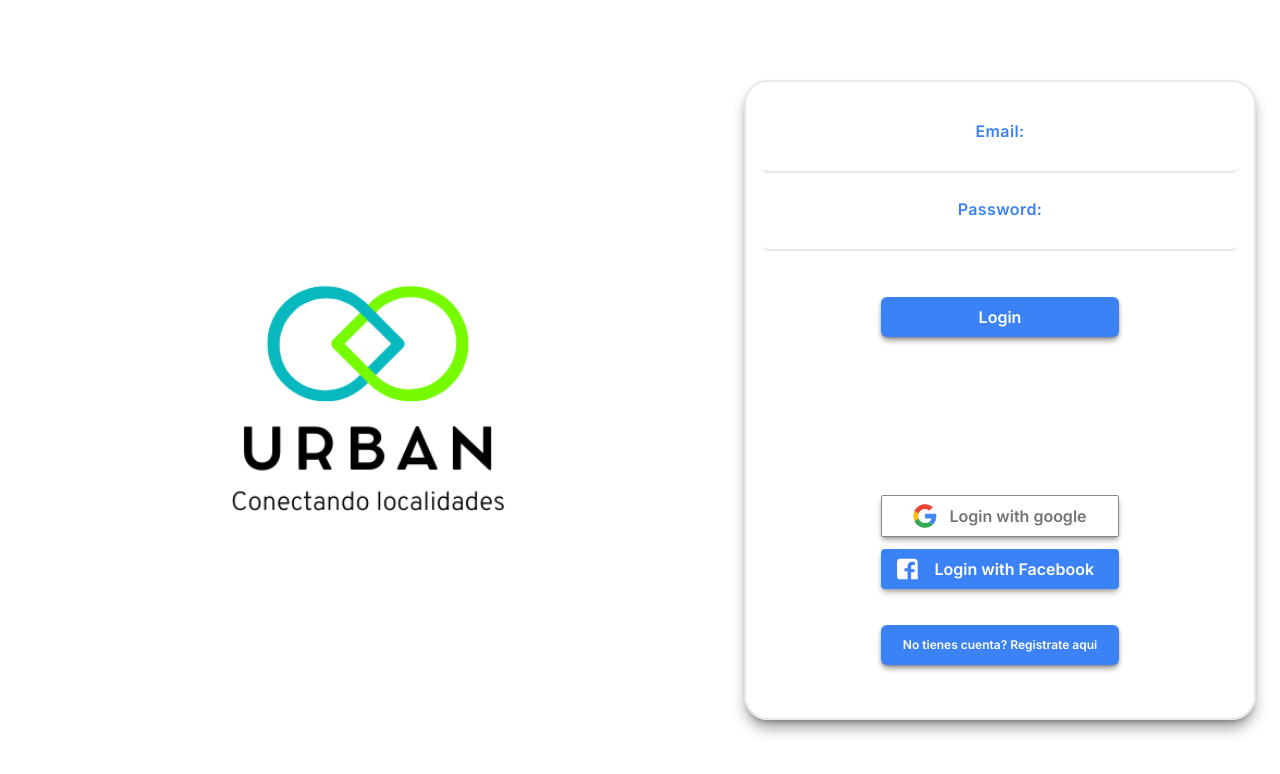
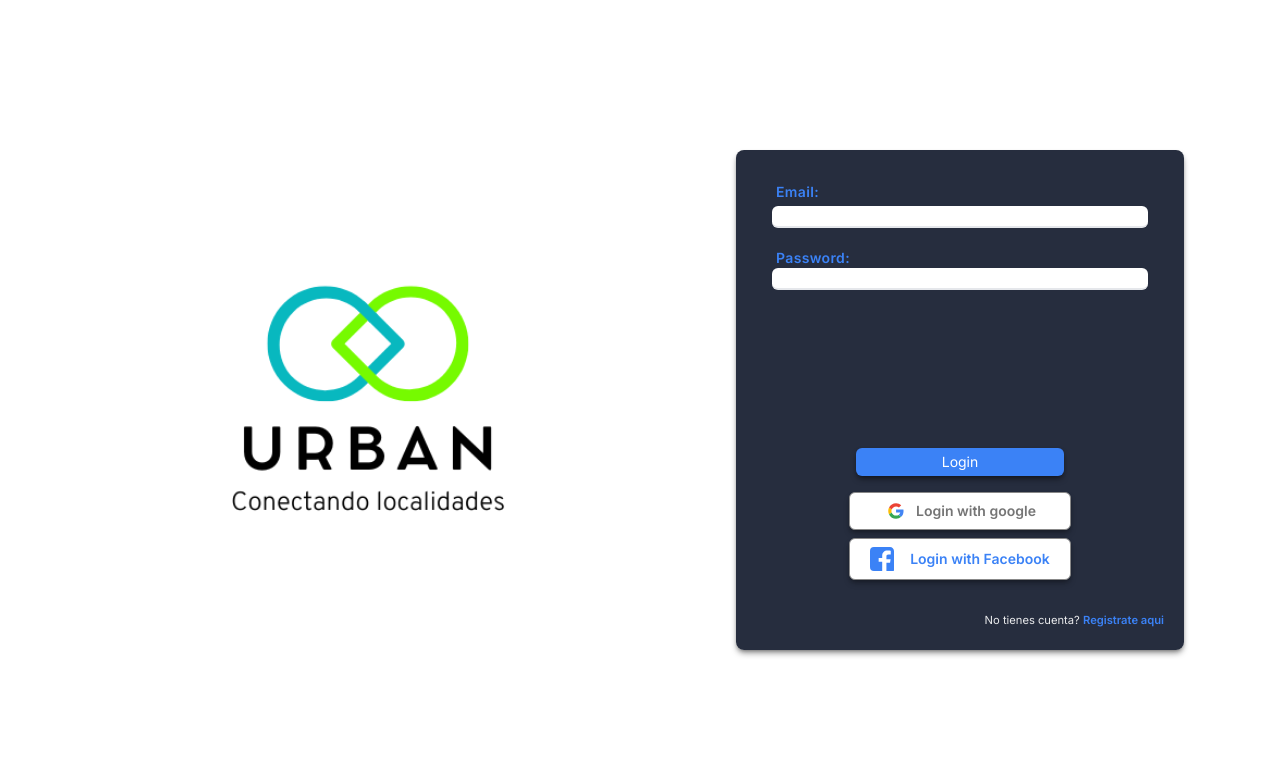
Before and after one commit to pablosecuen/Urban, a Next.js app in the folder client/: page / in a window 1280 px wide. Shown: the top 774 px of the page. Built offline with nearby package versions, Linux system fonts and the light colour scheme.

Commit message:
cambio de estilado ROTUNDO

```diff
--- a/client/components/LoginForm/LoginForm.tsx
+++ b/client/components/LoginForm/LoginForm.tsx
@@ -64,87 +64,102 @@ const LoginForm = ({ isRegister, setIsRegister }: { isRegister: boolean; setIsRe
   return (
     <form
       onSubmit={handleLogin}
-      className="my-8 flex h-[450px] w-4/5 flex-col items-center justify-between rounded-3xl border-2 px-4 pb-4 align-middle shadow-lg shadow-black/40 lg:ml-20 lg:h-4/5 lg:w-4/5"
+      className="relative mx-2 h-[500px] max-w-md rounded-lg bg-slate-900/90 px-4 py-8 text-sm text-white/90 shadow-md shadow-black/40"
     >
-      <div className="flex h-1/2 flex-col items-center justify-center gap-6 ">
+      {/* div que contiene Email y Password */}
+      <div className="flex h-[250px] flex-col gap-5 px-5">
+        {/* email */}
+        <div className="relative">
           <label
-          className={`transition_all relative text-center ${
+            className={`transition_all relative px-1 text-center ${
               errores.messageEmail ? "text-red-500" : ""
             }`}
           >
             Email:
+          </label>
           <input
             type="email"
             name="email"
             value={userData.email}
             onChange={handleInputChange}
-            className={`transition_all mt-1 ${
+            className={`transition_all mt-1 px-2 text-black ${
               errores.messageEmail && "focus-visible:outline-red-500 "
             }`}
           />
           <small
-            className={`transition_all absolute ${
+            className={`transition_all absolute text-right ${
               errores.messageEmail ? "opacity-100" : "opacity-0"
             } -bottom-6 left-0 text-left font-medium text-red-500`}
           >
             {errores.messageEmail}
           </small>
-        </label>
+        </div>
+        {/* password  */}
+        <div className="relative">
           <label
-          className={`relative text-center ${
+            className={`relative px-1 text-center ${
               errores.messagePassword ? "text-red-500" : ""
             } transition_all`}
           >
             Password:
+          </label>
           <input
             type="password"
             name="password"
             value={userData.password}
             onChange={handleInputChange}
-            className={`transition_all mt-1  ${
+            className={`transition_all px-1  text-black ${
               errores.messagePassword && " focus-visible:outline-red-500"
             }`}
           />
           <small
-            className={`transition_all ${
+            className={`transition_all text-right ${
               errores.messagePassword ? "opacity-100" : "opacity-0"
             } absolute -bottom-6 left-0 text-left font-medium text-red-500`}
           >
             {errores.messagePassword}
           </small>
-        </label>
         </div>
-      <div className="flex h-1/2 flex-col items-center justify-between align-middle ">
-        <button className="mx-auto mt-2 w-1/2 py-2 font-semibold" onClick={handleLogin}>
+      </div>
+      {/* div que contiene boton de login  */}
+      <div className="py-4 text-center">
+        <button className="mx-auto w-1/2" onClick={handleLogin}>
           Login
         </button>
       </div>
-      <div className="flex h-1/2 flex-col items-center justify-between align-middle ">
+
       {/* <button onClick={handleRegisterClick}>Apple Id</button> */}
-        <div className="flex w-1/2 flex-col items-center justify-center gap-3">
+
+      <div className="mx-auto flex w-4/5 flex-col gap-2">
         <Link
-            className=" flex  items-center justify-center gap-3 whitespace-nowrap rounded-sm border border-[#888] bg-white py-2 font-semibold text-[#757575] shadow-md shadow-black/30"
+          className="mx-auto flex w-2/3 items-center justify-center gap-2 rounded-md border border-[#888] bg-white py-2  font-semibold text-[#757575] shadow-md shadow-black/30"
           href="http://localhost:3000/login/auth/google"
           rel="noopener noreferrer"
         >
-            <Google width="24" height="24" />
+          <Google width="16" height="16" />
           Login with google
         </Link>
-          <button className="bg-blue-700 hover:bg-blue-800 flex items-center whitespace-nowrap rounded px-4 py-2 font-semibold text-white shadow-md  shadow-black/30">
+        <Link
+          className="mx-auto flex w-2/3 items-center justify-center gap-2 rounded-md border border-[#888] bg-white py-2  font-semibold text-blue shadow-md shadow-black/30"
+          href="http://localhost:3000/login/auth/google"
+          rel="noopener noreferrer"
+        >
           <svg className="mr-2 h-6 w-6 fill-current" viewBox="0 0 24 24">
             <path d="M20.02 0H3.98A3.98 3.98 0 0 0 0 3.98v16.04A3.98 3.98 0 0 0 3.98 24h8.22v-9.29H8.65v-3.62h3.55V9.02c0-3.52 2.14-5.44 5.28-5.44 1.54 0 2.87.12 3.26.18v3.66l-2.23.001c-1.75 0-2.09.83-2.09 2.05v2.69h4.19l-.55 3.62h-3.64V24h7.12A3.98 3.98 0 0 0 24 20.02V3.98C24 1.78 22.2 0 20.02 0z" />
           </svg>
-            <span>Login with Facebook</span>
-          </button>
-          <button
-            className="py-3 text-xs font-semibold lg:mx-auto lg:mt-6"
+          Login with Facebook
+        </Link>
+      </div>
+      <small className="absolute bottom-5 right-5 block pt-2 text-right">
+        No tienes cuenta?{" "}
+        <span
           onClick={handleRegisterClick}
+          className="font-semibold text-blue hover:cursor-pointer hover:underline"
         >
-            <p>No tienes cuenta? Registrate aqui</p>
-          </button>
-        </div>
+          Registrate aqui
+        </span>
+      </small>
       {/* <button onClick={handleRegisterClick}>Facebook</button> */}
-      </div>
     </form>
   );
 };
```
Lines whose indentation alone changed are shown as unchanged.
